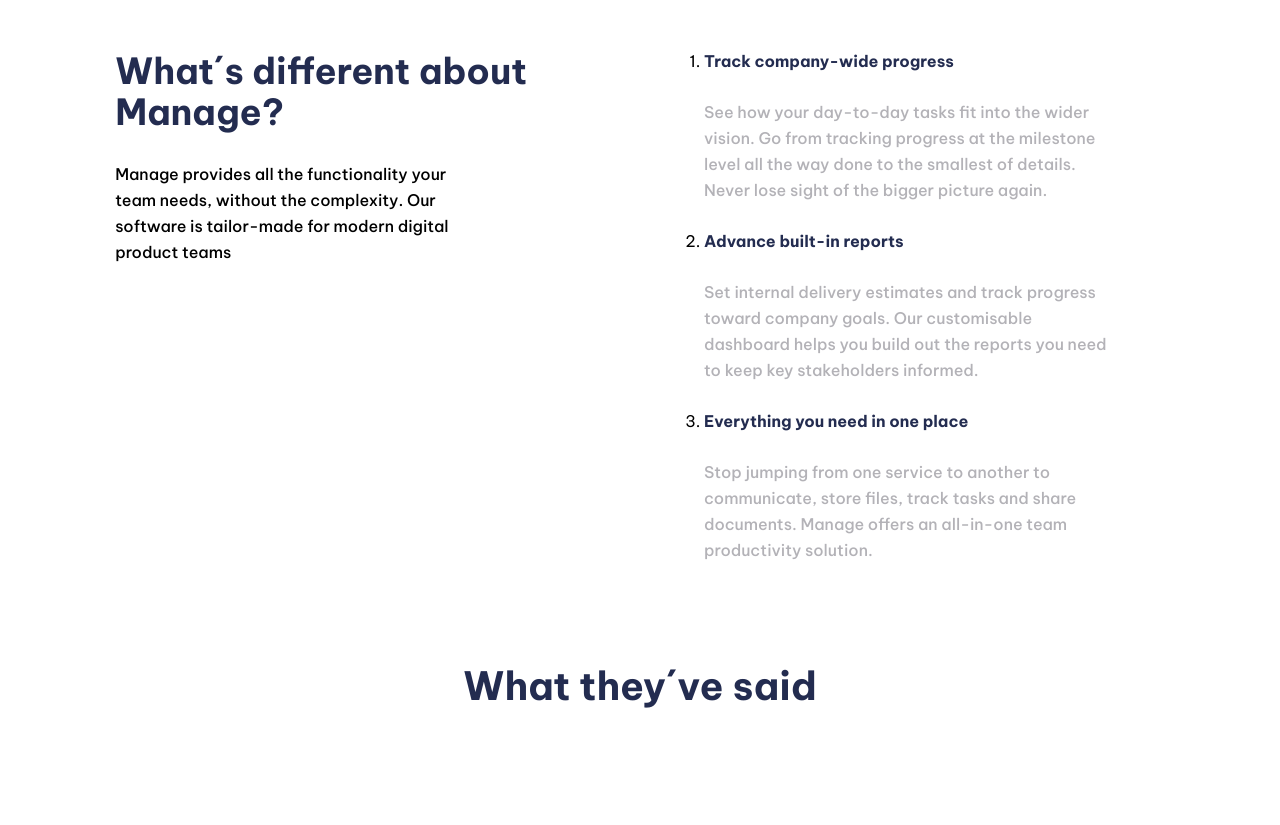
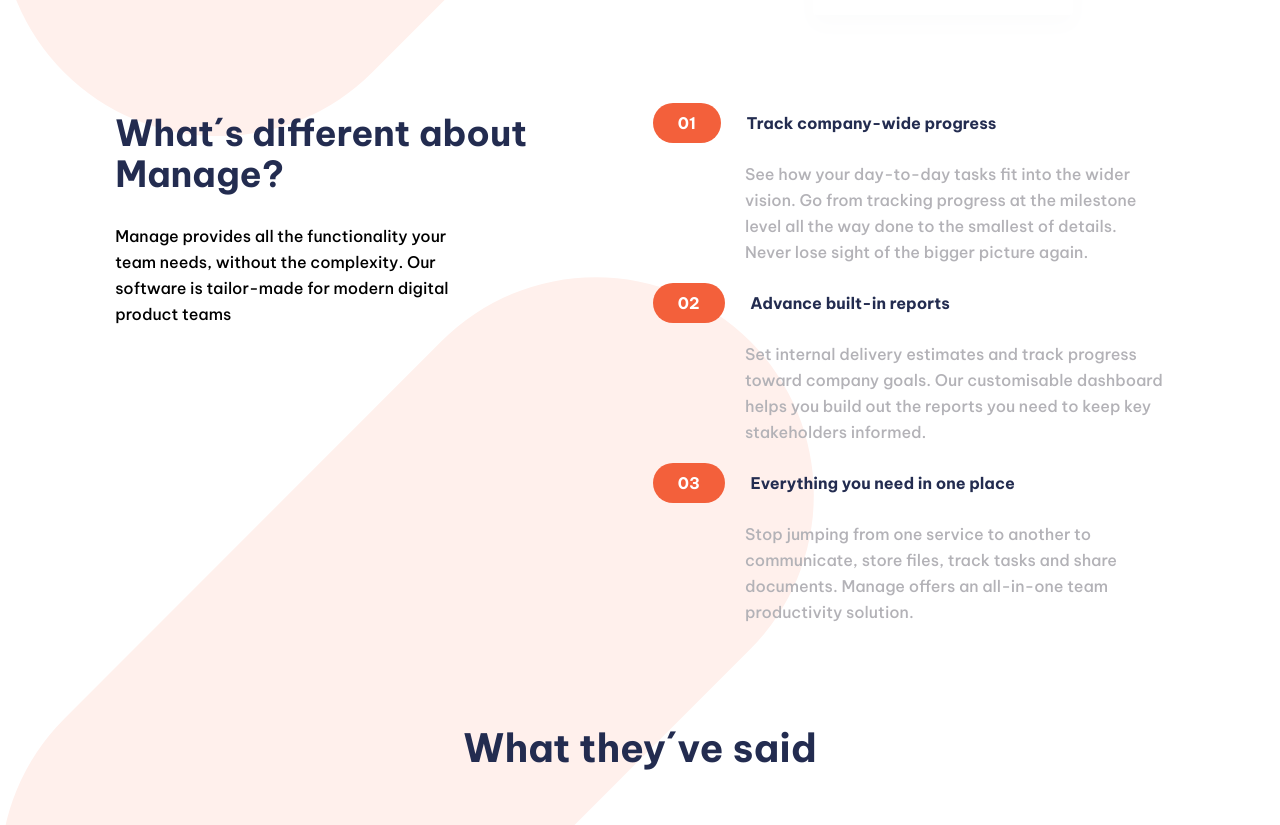
Before and after one commit to Aguss02/E-commerce, a plain HTML site: page index.html in a window 1280 px wide. Shown: the part 678-1503 px from the top of the page. Drawn offline with Linux system fonts and the light colour scheme.

Commit message:
Añadiendo formato al li

```diff
--- a/estilos/styles.css
+++ b/estilos/styles.css
@@ -9,7 +9,8 @@
 
 body {
     font-size: 16px;
-    opacity: 10;
+    background-image: url('../imagenes/bg-tablet-pattern.svg');
+    background-repeat: space;
 }
 
 /* TITULOS Y PARRAFOS*/
@@ -21,7 +22,6 @@ body {
 .parrafos {
     color: #B3B2B7;
 }
-
 
 /** BOTONES */
 
@@ -123,10 +123,6 @@ header nav {
     line-height: 26px;
 }
 
-.contenido img {
-    width: 40vw;
-}
-
 /* ? SEGUNDO SECTION */
 
 .contenido h2 {
@@ -135,16 +131,47 @@ header nav {
     line-height: 41px;
 }
 
-.contenido p .parrafos {
- padding-right: 15%;
+.contenido ul li{
+    font-weight: 500;
+    list-style: none;
 }
 
-.contenido ol {
-    padding: 0 8%;
-    margin: 0 2%;
+.contenido ul li p {
+    margin-left: 18%;
 }
 
+#one::before {
+    content: "01";
+    background-color: #F3603B;
+    color: white;
+    margin-right: 5%;
+    height: 43px;
+    width: 69px;
+    border-radius: 30px;
+    padding: 10px 25px;
+}
 
+#two::before {
+    content: "02";
+    background-color: #F3603B;
+    color: white;
+    margin-right: 5%;
+    height: 43px;
+    width: 69px;
+    border-radius: 30px;
+    padding: 10px 25px;
+}
+
+#three::before {
+    content: "03";
+    background-color: #F3603B;
+    color: white;
+    margin-right: 5%;
+    height: 43px;
+    width: 69px;
+    border-radius: 30px;
+    padding: 10px 25px;
+}
 
 /*TODO: SECTION CARDS */
 
--- a/index.html
+++ b/index.html
@@ -66,9 +66,9 @@
             </p>
         </div>
         <div class="contenido">
-            <ol>
+            <ul>
                 <li>
-                    <h4 class="titulos">Track company-wide progress</h4>
+                    <h4 class="titulos" id="one">Track company-wide progress</h4>
                     <p class="parrafos">See how your day-to-day tasks fit into the wider vision. Go from tracking
                         progress at
                         the
@@ -76,19 +76,19 @@
                         picture
                         again.</p>
                 </li>
-                <li>
-                    <h4 class="titulos">Advance built-in reports</h4>
+                <li >
+                    <h4 class="titulos" id="two">Advance built-in reports</h4>
                     <p class="parrafos">Set internal delivery estimates and track progress toward company goals. Our
                         customisable
                         dashboard helps you build out the reports you need to keep key stakeholders informed.</p>
                 </li>
                 <li>
-                    <h4 class="titulos">Everything you need in one place</h4>
+                    <h4 class="titulos" id="three">Everything you need in one place</h4>
                     <p class="parrafos">Stop jumping from one service to another to communicate, store files, track
                         tasks and
                         share documents. Manage offers an all-in-one team productivity solution.
                 </li>
-            </ol>
+            </ul>
         </div>
     </section>
 
@@ -151,7 +151,7 @@
                 <a href="#"><i class="fab fa-facebook-square"></i></a>
                 <a href="#"><i class="fab fa-youtube"></i></a>
                 <a href="#"><i class="fab fa-twitter"></i></a>
-                <a href="#"> <i class="fab fa-pinterest"></i></a>
+                <a href="#"><i class="fab fa-pinterest"></i></a>
                 <a href="#"><i class="fab fa-instagram"></i></a>
             </div>
         </div>
```
